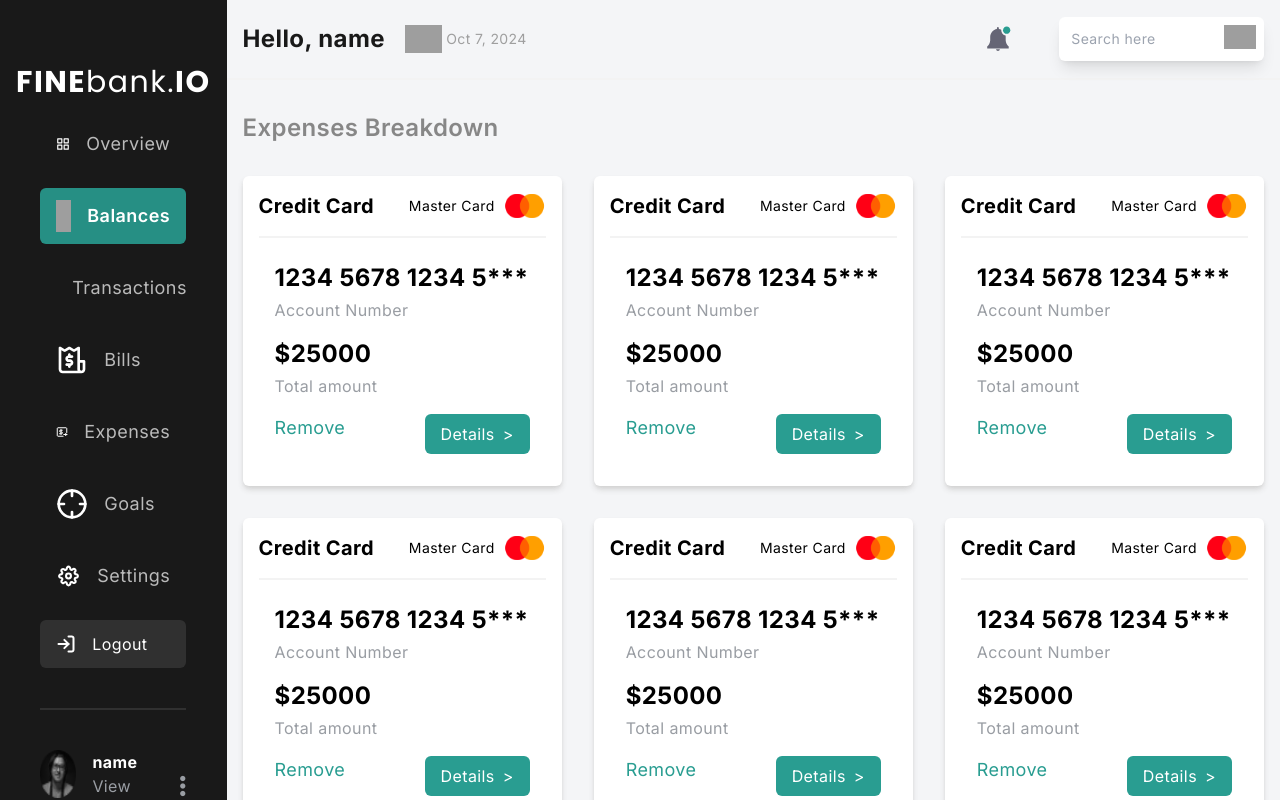
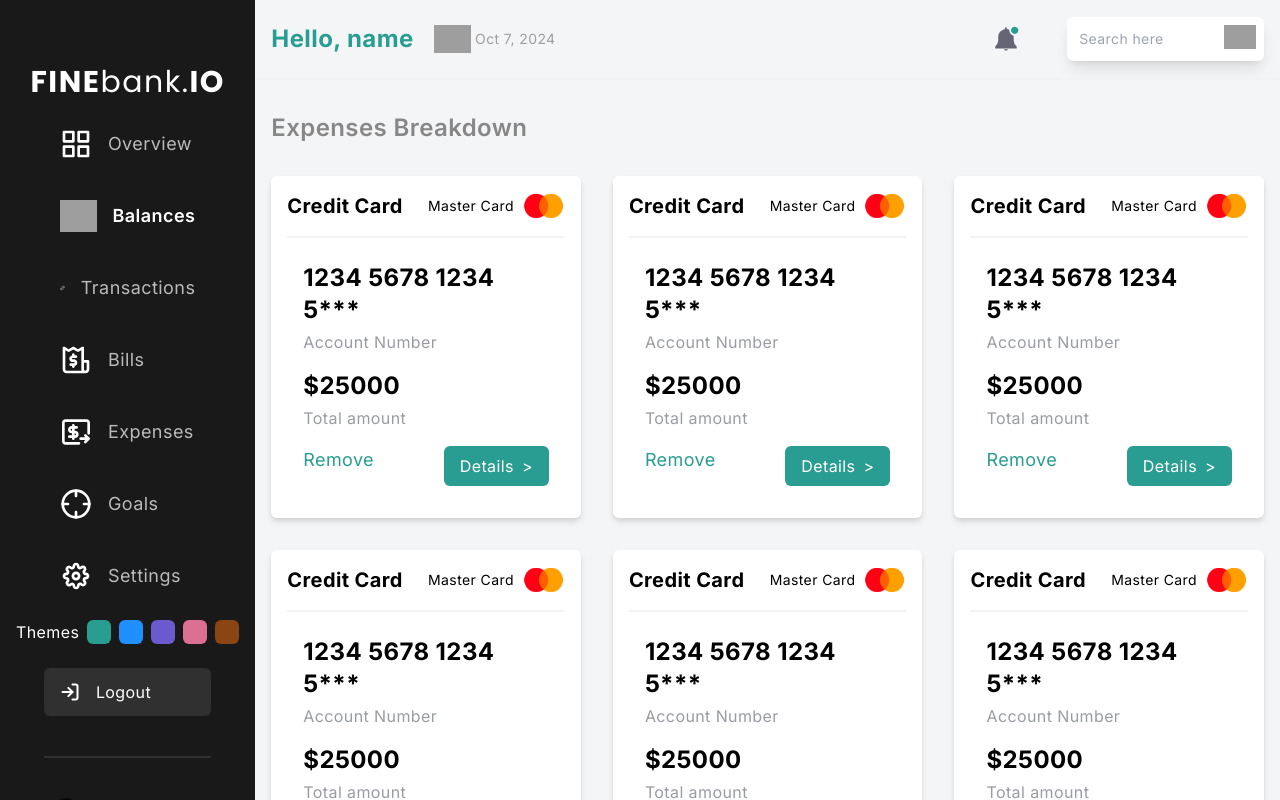
Before and after one commit to Zeinshirou04/Admin-ui, a React (Vite) app: page /dashboard/balances in a window 1280 px wide. Built offline with nearby package versions, Linux system fonts and the light colour scheme; sample sign-in values are in the browser's storage; grey boxes are pictures that could not be loaded.

Commit message:
Commit Update

```diff
--- a/src/Components/Elements/BarChart/index.jsx
+++ b/src/Components/Elements/BarChart/index.jsx
@@ -1,5 +1,8 @@
 import React from 'react'
 import { BarChart } from '@mui/x-charts/BarChart';
+
+import { useContext } from "react";
+import { ThemeContext } from "../../../themeContext";
 
 const chartSetting = {
     yAxis: [
@@ -24,11 +27,14 @@
 
 export default function BarsDataset(props) {
     const { desc } = props;
+    const { theme } = useContext(ThemeContext);
+
+    desc.series[1].color = theme.color;
 
     return (
         <BarChart
             dataset={desc.data}
-            xAxis={[{ scaleType: 'band', dataKey: desc.dataKey, categoryGapRatio: 0.5 }]}
+            xAxis={[{ scaleType: 'band', dataKey: desc.dataKey, categoryGapRatio: 0.5, }]}
             series={desc.series}
             slotProps={{
                 legend: {
--- a/src/Components/Elements/GaugeChart/index.jsx
+++ b/src/Components/Elements/GaugeChart/index.jsx
@@ -5,7 +5,11 @@
     useGaugeState,
 } from "@mui/x-charts/Gauge";
 
+import { useContext } from "react";
+import { ThemeContext } from "../../../themeContext";
+
 function GaugePointer() {
+    const { theme } = useContext(ThemeContext);
     const { valueAngle, outerRadius, cx, cy } = useGaugeState();
 
     if (valueAngle === null) {
@@ -19,10 +23,10 @@
     };
     return (
         <g>
-            <circle cx={cx} cy={cy} r={5} fill="#299D91" />
+            <circle cx={cx} cy={cy} r={5} fill={theme.color} />
             <path
                 d={`M ${cx} ${cy} L ${target.x} ${target.y}`}
-                stroke="#299D91"
+                stroke={theme.color}
                 strokeWidth={3}
             />
         </g>
@@ -30,6 +34,9 @@
 }
 
 export default function CompositionExample() {
+
+    const { theme } = useContext(ThemeContext);
+
     return (
         <GaugeContainer
             className="w-full"
@@ -39,7 +46,7 @@
             value={75}
             sx={() => ({
                 [`& .value-arc`]: {
-                    fill: "#299D91",
+                    fill: theme.color,
                 },
             })}
         >
--- a/src/Components/Sidebar.jsx
+++ b/src/Components/Sidebar.jsx
@@ -8,10 +8,21 @@
 import ExpensesActive from "../assets/svg/expensesActive.svg"
 import GoalsActive from "../assets/svg/goalActive.svg"
 import SettingsActive from "../assets/svg/settingsActive.svg"
-import { useState } from "react"
+import { useState, useContext } from "react"
 import { useNavigate } from "react-router-dom"
+import { ThemeContext } from "../themeContext"
 
 function Sidebar({ isActive, setActive, pageAt = '', name = "" }) {
+
+    const themes = [
+        { name: "theme-green", bgcolor: "bg-[#299D91]", color: "#299D91" },
+        { name: "theme-blue", bgcolor: "bg-[#1E90FF]", color: "#1E90FF" },
+        { name: "theme-purple", bgcolor: "bg-[#6A5ACD]", color: "#6A5ACD" },
+        { name: "theme-pink", bgcolor: "bg-[#DB7093]", color: "#DB7093" },
+        { name: "theme-brown", bgcolor: "bg-[#8B4513]", color: "#8B4513" },
+    ];
+
+    const { theme, setTheme } = useContext(ThemeContext);
 
     const navigate = useNavigate();
 
@@ -27,7 +38,7 @@
     }
 
     return (
-        <div className={"w-full h-full flex flex-col gap-4 justify-between items-center px-4 pb-12 lg:pt-16 pt-6 absolute bg-black-default z-10 transition-transform duration-200 ease-in-out lg:static lg:-translate-x-0 lg:w-1/5 " + (isActive.sidebar ? "-translate-x-0" : "-translate-x-full")}>
+        <div className={"w-full h-full flex flex-col gap-4 justify-between items-center px-4 pb-12 lg:pt-16 pt-6 absolute bg-black-default z-10 transition-transform duration-200 ease-in-out lg:static lg:-translate-x-0 lg:w-1/5 " + (isActive.sidebar ? "-translate-x-0 " : "-translate-x-full ") + theme.name}>
             <div className="w-full flex flex-row justify-end px-4 lg:hidden">
                 <button className="h-6" onClick={() => {
                     setActive((prevState) => ({
@@ -58,7 +69,8 @@
                 </div>
             </div>
             <div className="flex flex-col h-full w-3/4 gap-4">
-                <button className={"px-4 py-3 w-full flex flex-row items-center gap-4 rounded-md hover:font-semibold active:font-semibold focus:font-semibold hover:text-white active:text-white focus:text-white " + (pageAt.toLowerCase() == 'overview' ? 'text-white bg-primary/90 font-semibold hover:bg-primary active:bg-primary focus:bg-primary active:text-white focus:text-white' : ' text-white/70 hover:bg-primary active:bg-primary focus:bg-primary')} onClick={() => {
+                {/* <Navlink icon={overviewActive} label="Overview" page={pageAt.toLowerCase()} /> */}
+                <button className={"px-4 py-3 w-full flex flex-row items-center gap-4 rounded-md hover:font-semibold active:font-semibold focus:font-semibold hover:text-white active:text-white focus:text-white " + (pageAt.toLowerCase() == 'overview' ? 'text-white bg-primary font-semibold hover:bg-primary active:bg-primary focus:bg-primary active:text-white focus:text-white' : ' text-white/70 hover:bg-primary active:bg-primary focus:bg-primary')} onClick={() => {
                     handleClickMenu("/dashboard");
                 }}>
                     <div className="h-8">
@@ -121,6 +133,16 @@
                     </h4>
                 </button>
             </div>
+            <div className="md:flex md:gap-2 text-white">
+                Themes
+                {themes.map((t) => (
+                    <div
+                        key={t.name}
+                        className={`${t.bgcolor} md:w-6 h-6 rounded-md cursor-pointer mb-2`}
+                        onClick={() => setTheme(t)}
+                    ></div>
+                ))}
+            </div>
             <div className="w-3/4">
                 <div className="w-full pb-10 border-b-2 border-b-white/10">
                     <button className="w-full flex flex-row items-center gap-3 bg-white/10 px-4 py-3 rounded-md" onClick={handleLogout}>
--- a/src/Pages/Dashboard/Dashboard.jsx
+++ b/src/Pages/Dashboard/Dashboard.jsx
@@ -1,4 +1,5 @@
-import { useState } from "react";
+import { useState, useContext } from "react";
+import { ThemeContext } from "../../themeContext";
 
 import AuthLayout from "../../Layout/AuthenticatedLayout";
 import Navbar from "../../Components/Navbar";
@@ -24,6 +25,8 @@
         sidebar: false
     })
 
+    const { theme } = useContext(ThemeContext);
+
     let fullName = "Jane Doe";
 
     try {
@@ -44,7 +47,7 @@
 
     return (
         <AuthLayout>
-            <div className="w-full h-full flex flex-row overflow-x-hidden relative lg:static">
+            <div className={`w-full h-full flex flex-row overflow-x-hidden relative lg:static ${theme.name}`}>
                 <Sidebar name={fullName} isActive={isActive} setActive={setActive} pageAt="overview" />
                 <div className="w-full h-full flex flex-col gap-2">
                     <Navbar name={fullName} setActive={setActive} />
--- a/src/Pages/Dashboard/Partials/Expenses.jsx
+++ b/src/Pages/Dashboard/Partials/Expenses.jsx
@@ -2,13 +2,16 @@
 import Sidebar from "../../../Components/Sidebar";
 import Navbar from "../../../Components/Navbar";
 import Card from "../../../Components/Card";
-import { useState } from "react";
+import { useState, useContext } from "react";
+import { ThemeContext } from "../../../themeContext";
 
 function Expenses({ }) {
 
     const [isActive, setActive] = useState({
         sidebar: false
     })
+
+    const { theme } = useContext(ThemeContext);
 
     let fullName = "Jane Doe";
 
@@ -21,7 +24,7 @@
 
     return (
         <AuthLayout>
-            <div className="w-full h-full flex flex-row overflow-x-hidden relative lg:static">
+            <div className={`w-full h-full flex flex-row overflow-x-hidden relative lg:static ${theme.name}`}>
                 <Sidebar name={fullName} isActive={isActive} setActive={setActive} pageAt="expenses" />
                 <div className="w-full h-full flex flex-col gap-4">
                     <Navbar name={fullName} setActive={setActive} />
@@ -29,7 +32,7 @@
                         <div className="w-full h-full overflow-y-auto grid grid-flow-row lg:grid-cols-3">
                             <div className="w-full h-16 lg:hidden"></div>
                             <Card title="Expenses Comparison" className="col-span-3">
-                                <p>Lorem ipsum dolor sit amet consectetur adipisicing elit. Eveniet quaerat deleniti nesciunt error repellat cumque. Neque eligendi eaque perspiciatis tenetur modi molestias rem facere delectus nemo sint! Totam, dolores dolor.
+                                <p className="text-primary">Lorem ipsum dolor sit amet consectetur adipisicing elit. Eveniet quaerat deleniti nesciunt error repellat cumque. Neque eligendi eaque perspiciatis tenetur modi molestias rem facere delectus nemo sint! Totam, dolores dolor.
                                     Quasi a architecto soluta dolores sit tenetur magnam ipsa quibusdam nesciunt aliquam odit id dolore optio, hic temporibus corrupti eos consequuntur facere omnis iure numquam. Culpa veniam atque architecto molestiae.</p>
                             </Card>
                             <div className="w-full flex flex-col col-span-3">
--- a/src/index.css
+++ b/src/index.css
@@ -1,5 +1,28 @@
-@import url('https://fonts.googleapis.com/css2?family=Inter:ital,opsz,wght@0,14..32,100..900;1,14..32,100..900&family=Poppins:ital,wght@0,100;0,200;0,300;0,400;0,500;0,600;0,700;0,800;0,900;1,100;1,200;1,300;1,400;1,500;1,600;1,700;1,800;1,900&display=swap');
+@import url("https://fonts.googleapis.com/css2?family=Inter:ital,opsz,wght@0,14..32,100..900;1,14..32,100..900&family=Poppins:ital,wght@0,100;0,200;0,300;0,400;0,500;0,600;0,700;0,800;0,900;1,100;1,200;1,300;1,400;1,500;1,600;1,700;1,800;1,900&display=swap");
 
 @tailwind base;
 @tailwind components;
 @tailwind utilities;
+
+@layer base {
+  :root {
+    /* default primary color*/
+    --color-primary: #299d91;
+  }
+}
+
+.theme-blue {
+  --color-primary: #1e90ff;
+}
+
+.theme-purple {
+  --color-primary: #6a5acd;
+}
+
+.theme-pink {
+  --color-primary: #db7093;
+}
+
+.theme-brown {
+  --color-primary: #8b4513;
+}
--- a/src/main.jsx
+++ b/src/main.jsx
@@ -2,9 +2,12 @@
 import { createRoot } from "react-dom/client";
 import App from "./App.jsx";
 import "./index.css";
+import { ThemeContextProvider } from "./themeContext.jsx";
 
 createRoot(document.getElementById("root")).render(
-  <StrictMode>
-    <App />
-  </StrictMode>
+    <StrictMode>
+        <ThemeContextProvider>
+            <App />
+        </ThemeContextProvider>
+    </StrictMode>
 );
--- /dev/null
+++ b/src/themeContext.jsx
@@ -0,0 +1,13 @@
+import { createContext, useState } from "react";
+
+export const ThemeContext = createContext();
+
+export const ThemeContextProvider = ({ children }) => {
+  const [theme, setTheme] = useState({ name: "theme-green", color: "#299D91" });
+
+  return (
+    <ThemeContext.Provider value={{ theme, setTheme }}>
+      {children}
+    </ThemeContext.Provider>
+  );
+};
--- a/tailwind.config.js
+++ b/tailwind.config.js
@@ -9,6 +9,7 @@
                 inter: ["Inter", "sans-serif"],
             },
             colors: {
+                primary: "var(--color-primary)",
                 gray: {
                     1: "#666666",
                     2: "#878787",
@@ -19,13 +20,13 @@
                 }
             },
             textColor: {
-        primary: "#191919",
+                primary: "var(--color-primary)",
                 link: "#299D91",
                 hint: "#999DA3"
             },
             backgroundColor: {
                 main: "#F4F5F7",
-        primary: "#299D91",
+                primary: "var(--color-primary)",
                 hint: "#999DA3",
                 black: {
                     default: "#191919"
```
Also changed, not shown: src/Components/Fragments/Sidebar/Navlink.jsx (added, +14 -0 lines). Lines whose indentation alone changed are shown as unchanged.
